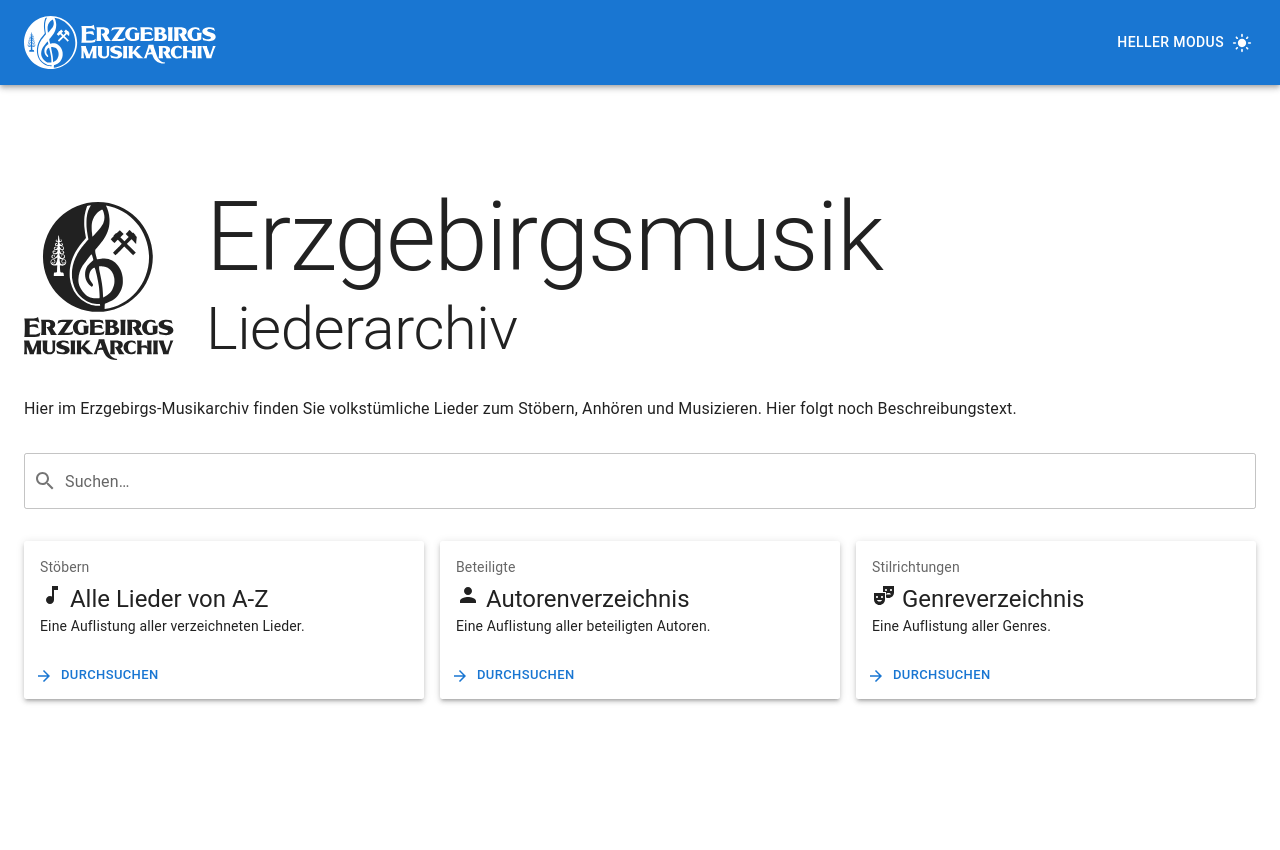
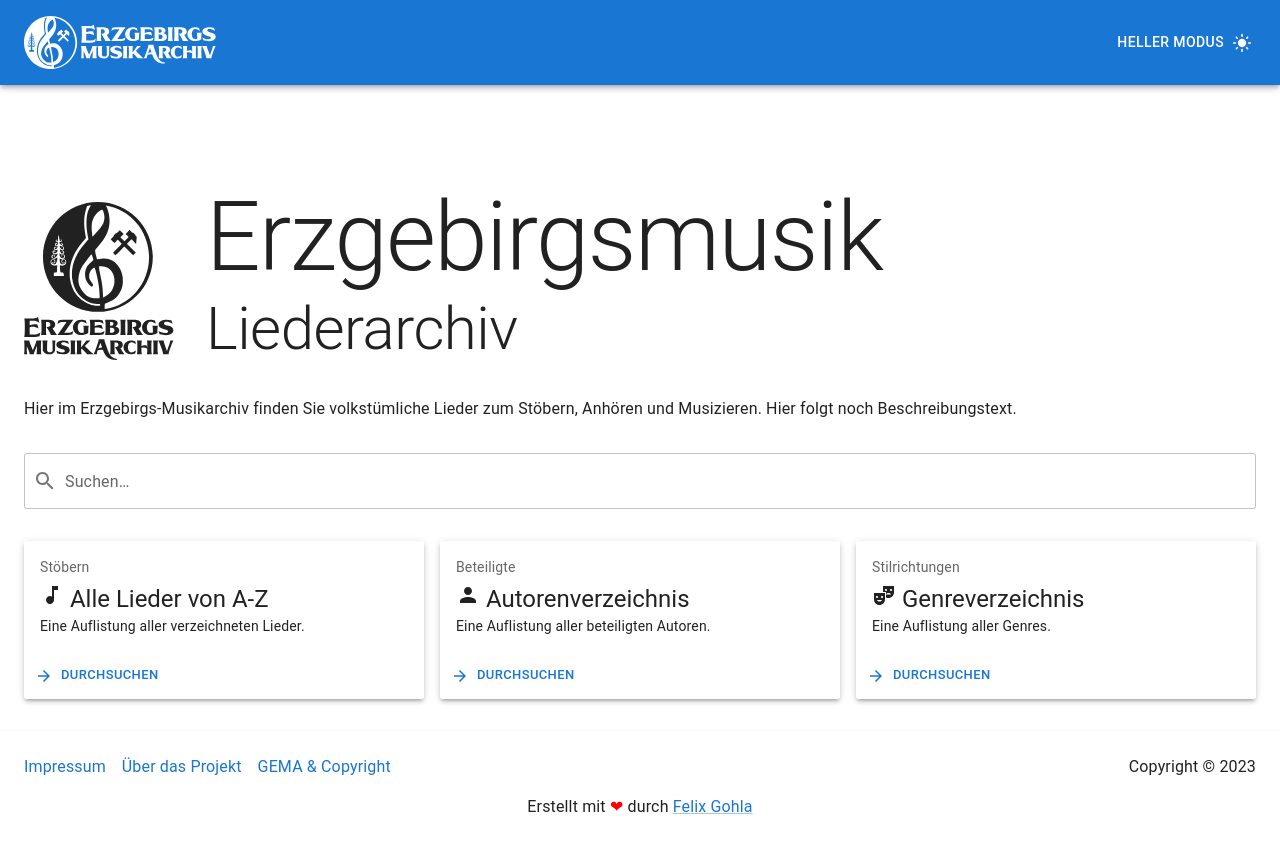
Before and after one commit to felix-gohla/erzgebirgs-musikarchiv, a React (Vite) app: page / in a window 1280 px wide. Shown: the top 850 px of the page. Before the commit the page ends 800 px from the top, so only its background shows below. Built offline with nearby package versions, Linux system fonts and the light colour scheme; no server answers; the HTML template or start-up script is replaced by a standard one; what @directus/sdk would draw is missing.

Commit message:
Show Footer On Landing Page

```diff
--- a/src/components/layouts/LandingLayout.tsx
+++ b/src/components/layouts/LandingLayout.tsx
@@ -1,5 +1,6 @@
 import { Container, useTheme } from '@mui/material';
 
+import { Footer } from '@/components/Footer';
 import { TopMenu } from '@/components/TopMenu';
 
 export const LandingLayout: React.FC<React.PropsWithChildren<Record<never, never>>> = (props) => {
@@ -16,6 +17,7 @@ export const LandingLayout: React.FC<React.PropsWithChildren<Record<never, never
       >
         { children }
       </Container>
+      <Footer />
     </>
   );
 };
```
